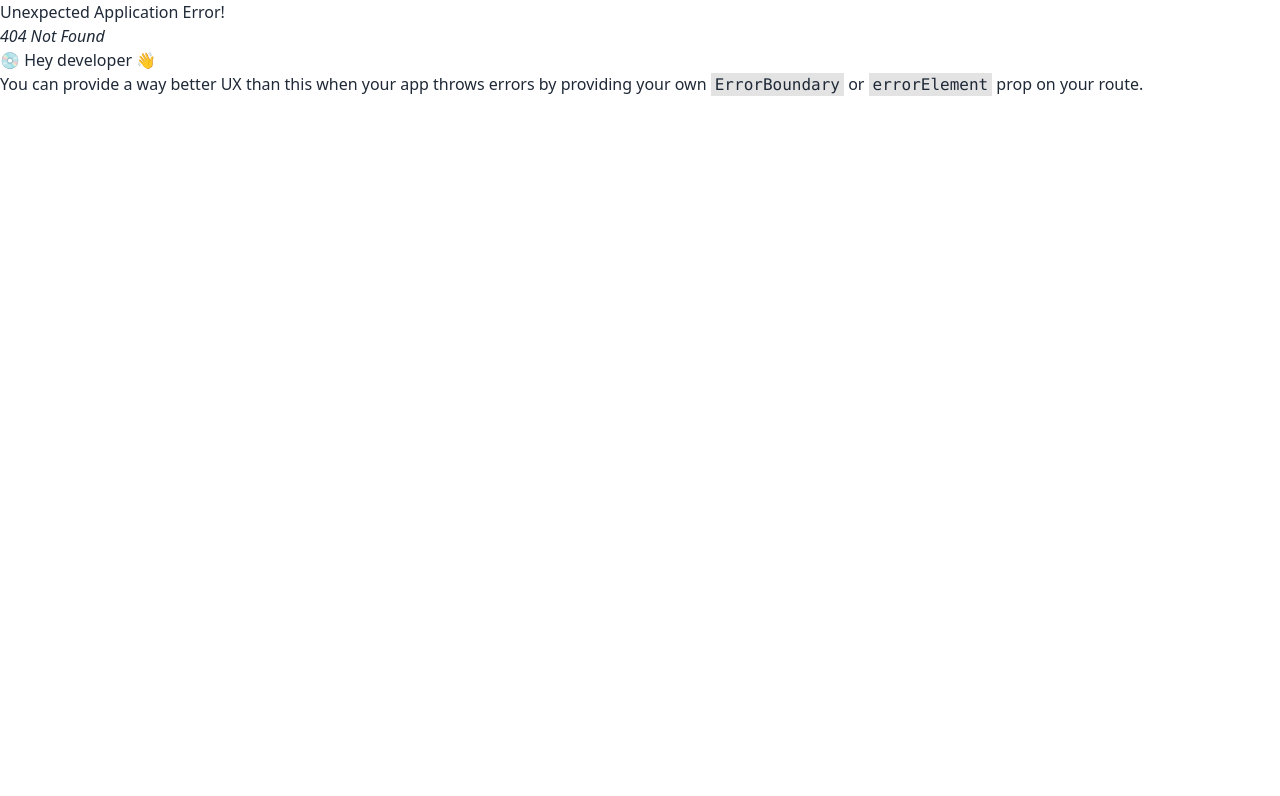
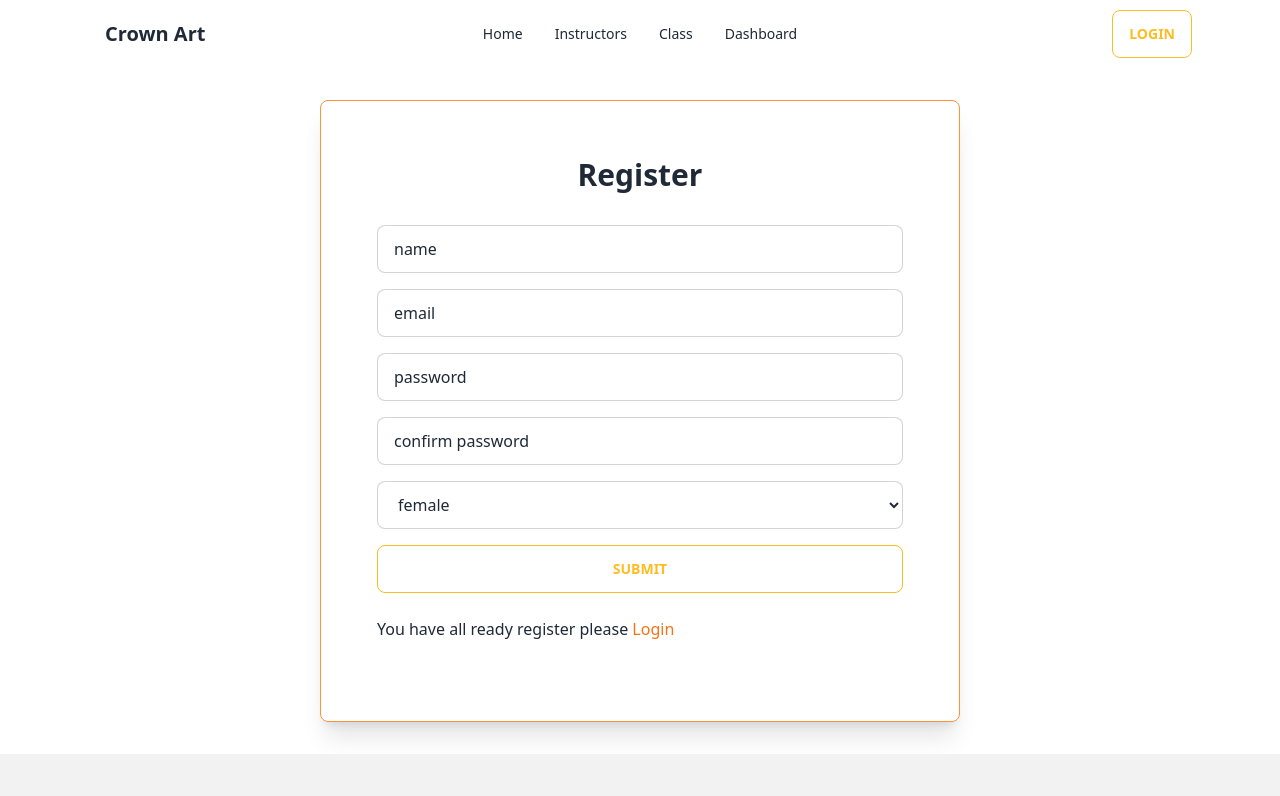
Before and after one commit to ArjumanJesmin/drawing-school-client, a React (Vite) app: page /register in a window 1280 px wide. Before the commit this address had no page. Shown: the top 796 px of the page. Built offline with nearby package versions, Linux system fonts and the light colour scheme.

Commit message:
create react hook form

```diff
--- a/package.json
+++ b/package.json
@@ -15,6 +15,7 @@
     "react": "^18.2.0",
     "react-dom": "^18.2.0",
     "react-helmet": "^6.1.0",
+    "react-hook-form": "^7.44.3",
     "react-responsive-carousel": "^3.2.23",
     "react-router-dom": "^6.11.2",
     "sort-by": "^1.2.0"
--- /dev/null
+++ b/src/Pages/Home/Register/Register.jsx
@@ -0,0 +1,31 @@
+import { useForm } from "react-hook-form";
+import { Link } from "react-router-dom";
+
+const Register = () => {
+
+    const { register, handleSubmit } = useForm();
+    const onSubmit = data => console.log(data);
+
+    return (
+        <div className="w-1/2 gap-4 mx-auto border p-14 m-8 rounded-lg shadow-xl border-orange-400">
+            <h2 className="text-3xl font-semibold text-center pb-8 ">Register</h2>
+        <form  onSubmit={handleSubmit(onSubmit)}>
+            <input className="input input-bordered w-full mb-4 " defaultValue="name" {...register("name", { required: true })} />
+            <input className="input input-bordered w-full mb-4 " defaultValue="email" {...register("email", { required: true })} />
+            <input className="input input-bordered w-full mb-4 " defaultValue="password" {...register("password", { required: true, minLength: 6, pattern: /^[A-Za-z]+$/i })} />
+            <input className="input input-bordered w-full  mb-4" defaultValue="confirm password" {...register("confirm password", { required: true })} />
+
+            <select className="input input-bordered w-full  mb-4" {...register("gender")}>
+                <option value="female">female</option>
+                <option value="male">male</option>
+                <option value="other">other</option>
+            </select>
+            <br/>
+            <input className="btn btn-outline w-full btn-warning" type="submit" />
+        </form>
+        <p className="py-6">You have all ready register please <Link className="text-orange-500" to='/login'>Login</Link></p>
+    </div>
+    );
+};
+
+export default Register;
--- /dev/null
+++ b/src/Pages/Login/Login.jsx
@@ -0,0 +1,21 @@
+import { useForm } from "react-hook-form";
+import { Link } from "react-router-dom";
+const Login = () => {
+    const { register, handleSubmit } = useForm();
+    const onSubmit = data => console.log(data);
+    return (
+        <div className="w-1/3 gap-4 mx-auto border p-14 m-8 rounded-lg shadow-xl border-orange-400">
+            <h2 className="text-3xl font-semibold text-center pb-8 ">Login</h2>
+            <form  onSubmit={handleSubmit(onSubmit)}>
+                <input className="input input-bordered w-full mb-4 " defaultValue="email" {...register("email", { required: true })} />
+                <input className="input input-bordered w-full mb-4 " defaultValue="password" {...register("password", { required: true })} />
+                <input className="input input-bordered w-full  mb-4" defaultValue="confirm password" {...register("confirm password", { required: true })} />
+                <br/>
+               <input className="btn btn-outline w-full btn-warning" type="submit"  />
+            </form>
+            <p className="py-6"> You have no account please <Link className="text-orange-500"  to='/register'>Register</Link></p>
+        </div>
+    );
+};
+
+export default Login;
--- a/src/Pages/Shared/Navbar/Navbar.jsx
+++ b/src/Pages/Shared/Navbar/Navbar.jsx
@@ -17,7 +17,7 @@ const Navbar = () => {
                     </ul>
                 </div>
                 <div className="navbar-end">
-                <Link><button className="btn btn-outline btn-info">Login</button></Link>
+                <Link to='/login'><button className="btn btn-outline btn-warning">Login</button></Link>
                 </div>
             </div>
         </Container>
```
Also changed, not shown: src/Routes/Routes.jsx (+15 -5 lines), 1 other file (tests, documents, lock files or other folders).
